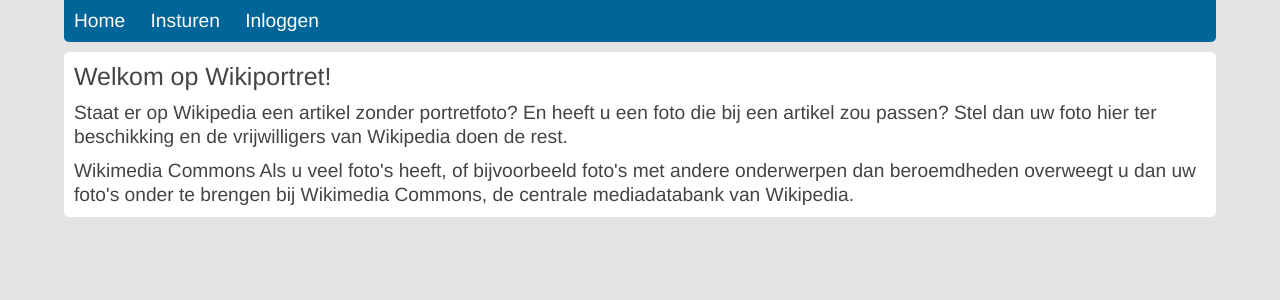
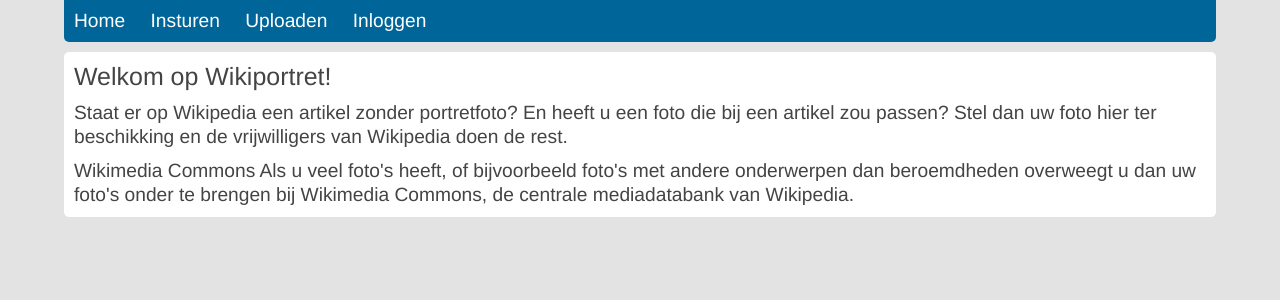
Before and after one commit to wmnl/wikiportrait, a PHP site: page /index.php in a window 1280 px wide. Shown: the part 68-368 px from the top of the page. Run offline with PHP 8.4, Linux system fonts and the light colour scheme; some libraries are stand-ins or nearby versions.

Commit message:
Temporary link to upload.php

```diff
--- a/menu.php
+++ b/menu.php
@@ -4,6 +4,7 @@
 <ul>
 	<li><a href="<?php echo $basispad; ?>/index.php"><i class="fa fa-home fa-lg"></i><span>Home</span></a></li>
 	<li><a href="<?php echo $basispad; ?>/wizard.php"><i class="fa fa-cloud-upload fa-lg"></i><span>Insturen</span></a></li>
+	<li><a href="<?php echo $basispad; ?>/upload.php"><i class="fa fa-upload fa-lg"></i><span>Uploaden</span></a></li>
 	<?php
 		if(isset($_SESSION['user']))
 			{
@@ -13,5 +14,5 @@
 					echo "\n\t<li><a href=\"$basispad/admin\"><i class=\"fa fa-wrench fa-lg\"></i><span>Beheer</span></a></li>";
 			}
 	?>
-    <li><?php if (isset($_SESSION['user'])) echo "<a href=\"$basispad/logout.php\"><i class=\"fa fa-unlock fa-lg\"></i><span>Uitloggen</span></a>"; else echo "<a href=\"$basispad/login.php\"><i class=\"fa fa-lock fa-lg\"></i><span>Inloggen</span></a>"; ?></li>
+	<li><?php if (isset($_SESSION['user'])) echo "<a href=\"$basispad/logout.php\"><i class=\"fa fa-sign-out fa-lg\"></i><span>Uitloggen</span></a>"; else echo "<a href=\"$basispad/login.php\"><i class=\"fa fa-sign-in fa-lg\"></i><span>Inloggen</span></a>"; ?></li>
 </ul>
```
Lines whose indentation alone changed are shown as unchanged.
